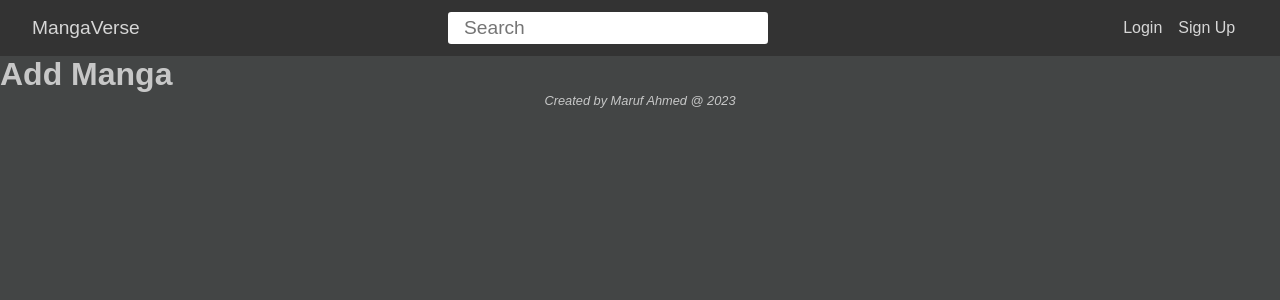
After one commit to Maruf512/MangaVerse-Flask-App, a Flask app: page /add-manga in a window 1280 px wide. The commit adds this page. Shown: the top 300 px of the page. Run offline with Flask 3, Linux system fonts and the light colour scheme.

Commit message:
Done user login logout signup system

```diff
--- a/website/__init__.py
+++ b/website/__init__.py
@@ -1,6 +1,7 @@
 from flask import Flask
 from flask_sqlalchemy import SQLAlchemy
 from os import path
+from flask_login import LoginManager
 
 db = SQLAlchemy()
 DB_NAME = "database.db"
@@ -22,6 +23,14 @@ def create_app():
     from .models import User, Manga_info
     create_database(app=app)
 
+    login_manager = LoginManager()
+    login_manager.login_view = 'auth.login'
+    login_manager.init_app(app)
+
+    @login_manager.user_loader
+    def load_user(id):
+        return User.query.get(int(id))
+
     return app
 
 
--- a/website/static/style/base.css
+++ b/website/static/style/base.css
@@ -1,3 +1,6 @@
+
+
+
 /* ================================================================ */
 /* ============================ Scroll bar ======================== */
 /* ================================================================ */
@@ -48,11 +51,11 @@
 }
 
 .danger-alert{
-    background-color: #f44336; /* Red */
+    background-color: #f4433698; /* Red */
 }
 
 .success-alert{
-    background-color: #2196F3;
+    background-color: #2195f385;
 }
 
 
@@ -150,6 +153,23 @@ body{
     width: 30vw;
     text-align: end;
 }
+
+.account-section ul{
+    justify-content: end;
+}
+.account-section ul li{
+    margin-left: 0.2rem;
+}
+
+.account-section ul li a{
+    text-decoration: none;
+    color: inherit;
+    display:contents;
+    font-size: 1rem;
+}
+
+
+
 footer{
     font-size: .8rem;
     text-align: center;
@@ -281,7 +301,6 @@ footer{
 /* ================================================================= */
 /* =========================== Home Page =========================== */
 /* ================================================================= */
-/* ============================Browse Items =============================*/
 
 main .container-2 {
     margin-top: 2rem;
@@ -341,12 +360,12 @@ main .container-2 .brows-item-photo img {
 width: 100%;
 }
 
-main .container-2 .brows-item-card p {
+/* main .container-2 .brows-item-card p {
 text-align: justify;
 font-size: 0.8rem;
 font-weight: 400;
 color: gray;
-}
+} */
 
 main .container-2 .brows-item-card a{
     text-decoration: none;
--- /dev/null
+++ b/website/templates/add_manga.html
@@ -0,0 +1,12 @@
+{% extends 'base.html' %}
+{% block title %}Add Manga{% endblock %}
+
+{% block content %}
+
+<h1>Add Manga</h1>
+
+
+
+
+
+{% endblock %}
--- a/website/templates/base.html
+++ b/website/templates/base.html
@@ -30,8 +30,18 @@
       </div>
 
       <!-- account section -->
+
       <div class="account-section" >
-        <p>My Account</p>
+        <ul>
+          {% if user.is_authenticated %}
+          <li><a href="/logout">Logout</a></li>
+          <li><a href="add-manga">Add Manga</a></li>
+          <li><a href="#">Account</a></li>
+          {% else %}
+          <li><a href="/login">Login</a></li>
+          <li><a href="/sign-up">Sign Up</a></li>
+          {% endif %}
+        </ul>
       </div>
 
     </div>
--- a/website/templates/home.html
+++ b/website/templates/home.html
@@ -24,7 +24,7 @@
                     <h2>{{ Name[i] }}</h2>
                 </a>
 
-                <p>{{ Details }}</p>
+                <!-- <p>{{ Details }}</p> -->
             </div>
             {% endfor %}
     </div>
--- a/website/views.py
+++ b/website/views.py
@@ -1,5 +1,6 @@
 from flask import Blueprint, render_template, request
-from time import sleep
+from flask_login import login_required, current_user
+
 
 views = Blueprint("views", __name__, static_url_path='/static')
 
@@ -11,18 +12,24 @@ image_link = ["solo_leveling.jpg", "demon_slayer.jpg", "attack_on_titan.jpg", "v
 
 
 @views.route('/')
+@login_required
 def home():
-    return render_template("home.html", names_len=len(names), Name=names, images=image_link, Details="anime details")
+    return render_template("home.html", user=current_user, names_len=len(names), Name=names, images=image_link, Details="anime details")
 
 
 @views.route('/view')
 def view():
-    return render_template("view_page.html")
+    return render_template("view_page.html", user=current_user)
 
 
 @views.route('manga/<manga_id>')
 def details(manga_id):
-    return render_template("details.html", manga_img=manga_id)
+    return render_template("details.html", user=current_user, manga_img=manga_id)
+
+
+@views.route('add-manga')
+def add_manga():
+    return render_template("add_manga.html", user=current_user)
 
 
 @views.route('/next_page')
```
Also changed, not shown: website/auth.py (+13 -2 lines), website/templates/view_page.html (deleted, +0 -38 lines), instance/database.db, website/static/style/view_page.css (added).
